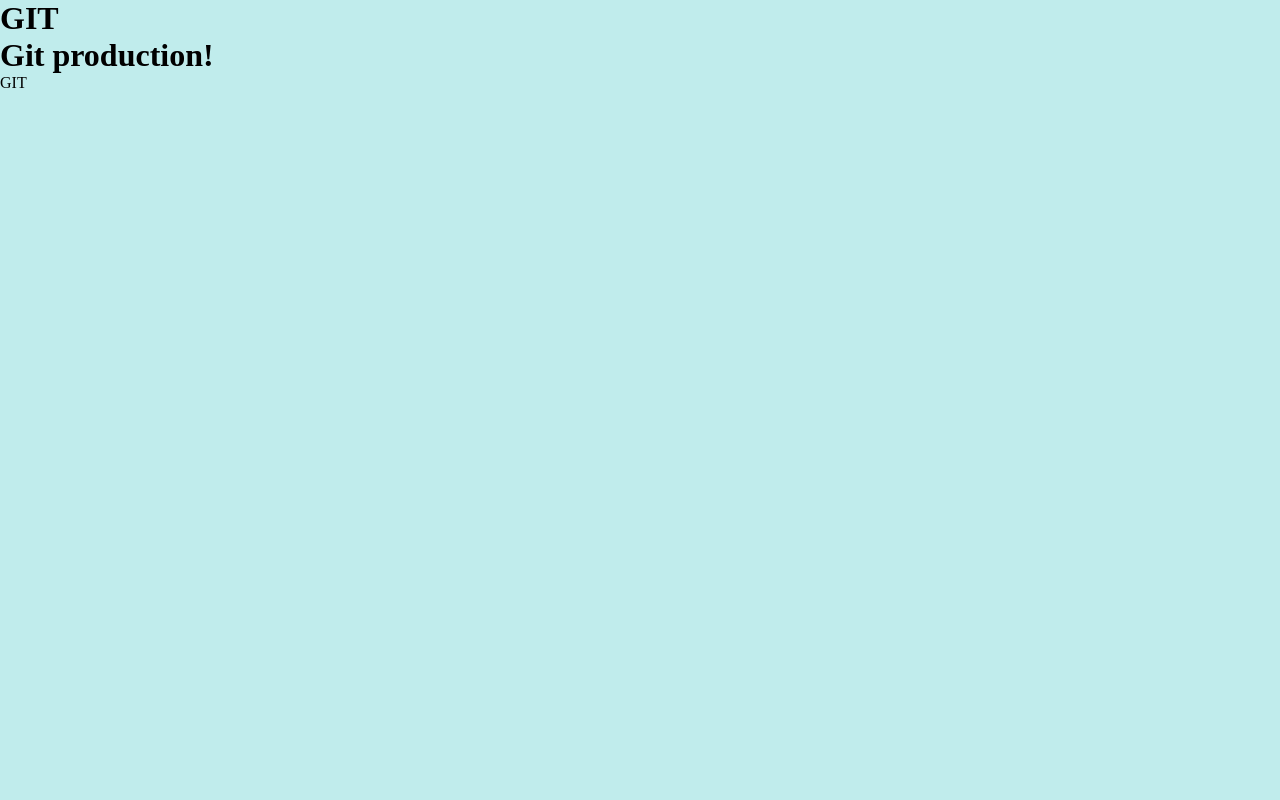
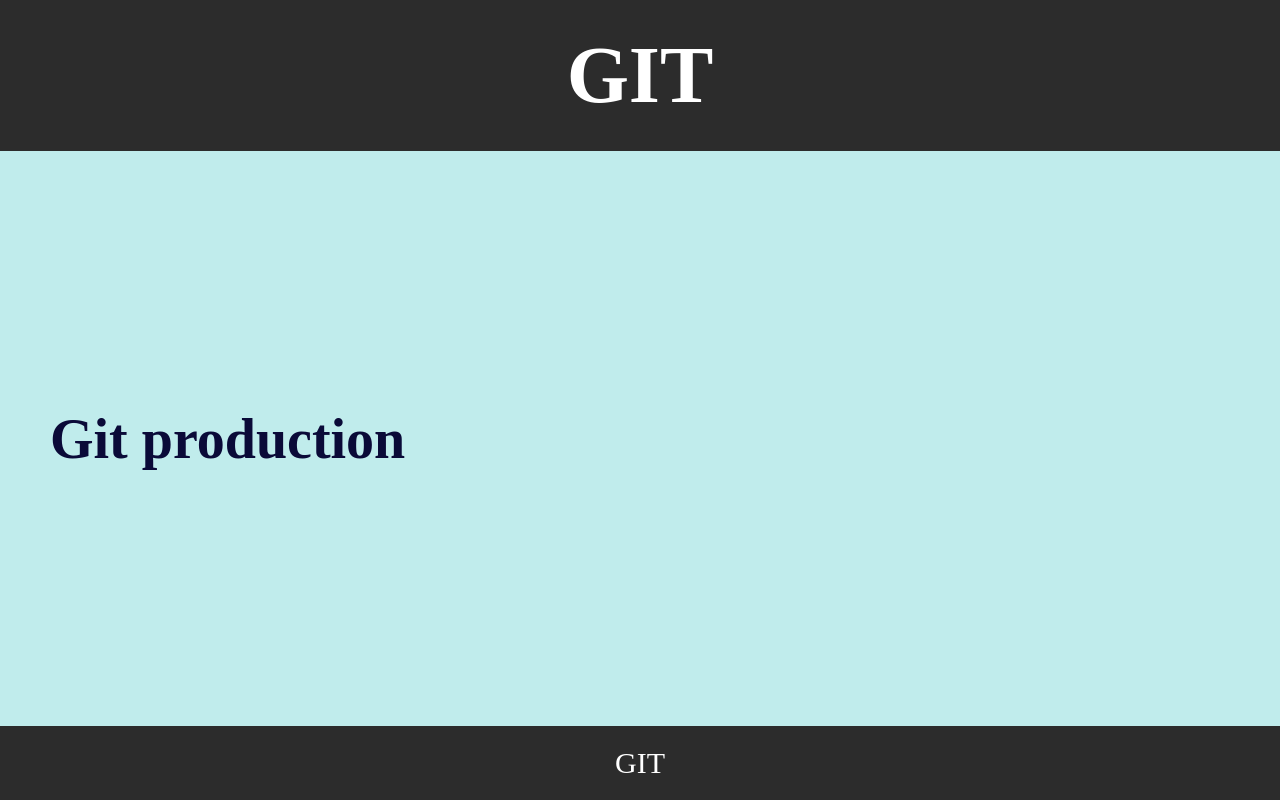
Before and after one commit to orekhov-vitaly/git_71_lesson_01, a plain HTML site: page index.html in a window 1280 px wide. Drawn offline with Linux system fonts and the light colour scheme.

Commit message:
Add style

```diff
--- a/index.html
+++ b/index.html
@@ -12,10 +12,10 @@
                 <h1>GIT</h1>
             </header>
             <main>
-                <h1>Git production!</h1>
+                <h1>Git production</h1>
             </main>
             <footer>
-                <div>GIT</div>
+                <div class="footer-title">GIT</div>
             </footer>
         </div>
     </body>
--- a/style.css
+++ b/style.css
@@ -29,3 +29,36 @@ li {
     min-height: 100%;
     background-color: rgb(192, 236, 236);
 }
+
+header {
+    display: flex;
+    align-items: center;
+    justify-content: center;
+    padding: 30px;
+    background: #2c2c2c;
+    font-size: 40px;
+    color: #fff;
+}
+
+main {
+    display: flex;
+    flex-direction: column;
+    justify-content: center;
+    flex-grow: 1;
+    padding: 40px 50px;
+    font-size: 28px;
+    color: rgb(10, 10, 56);
+}
+
+footer {
+    display: flex;
+    align-items: center;
+    justify-content: center;
+    padding: 20px;
+    background: #2c2c2c;
+    font-size: 30px;
+    color: #fff;
+}
+
+.footer-title {
+}
```
